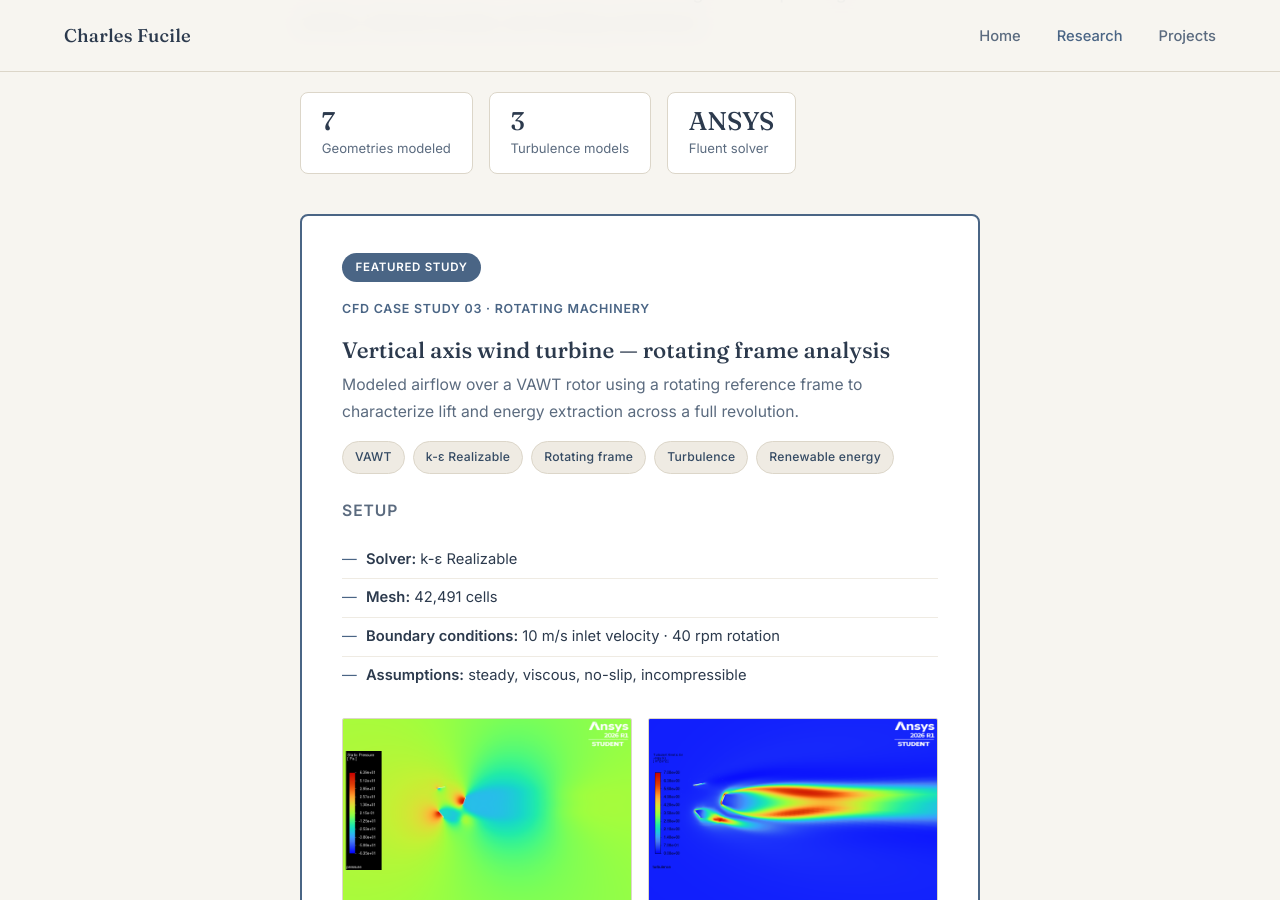
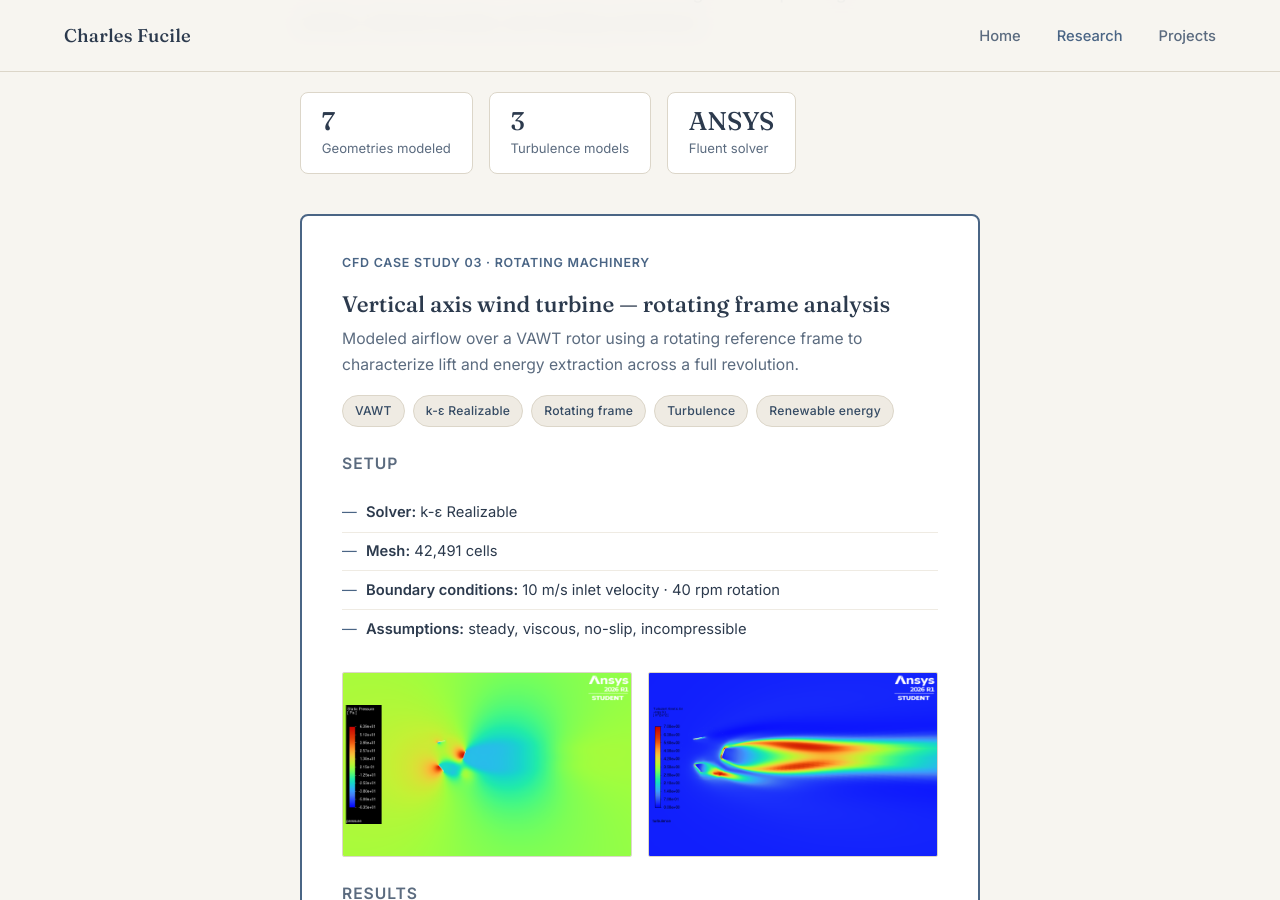
Before and after one commit to cfucile3/Portfolio, a Jekyll site: the page built from research.html, in a window 1280 px wide and 900 px high, scrolled down 370 px. Built offline with Jekyll 4.4.1, drawn with Linux system fonts in a browser that asks for light colours.

Commit message:
Update research.html

```diff
--- a/research.html
+++ b/research.html
@@ -112,7 +112,6 @@ description: "CFD research at Georgia Tech — ANSYS Fluent analysis of airfoils
 
   <!-- ─── FEATURED: VAWT ──────────────────────────────────── -->
   <div class="card card-featured" id="vawt">
-    <span class="featured-flag">Featured study</span>
     <div class="card-meta">CFD case study 03 · Rotating machinery</div>
     <h3>Vertical axis wind turbine — rotating frame analysis</h3>
     <p class="study-summary">
```
